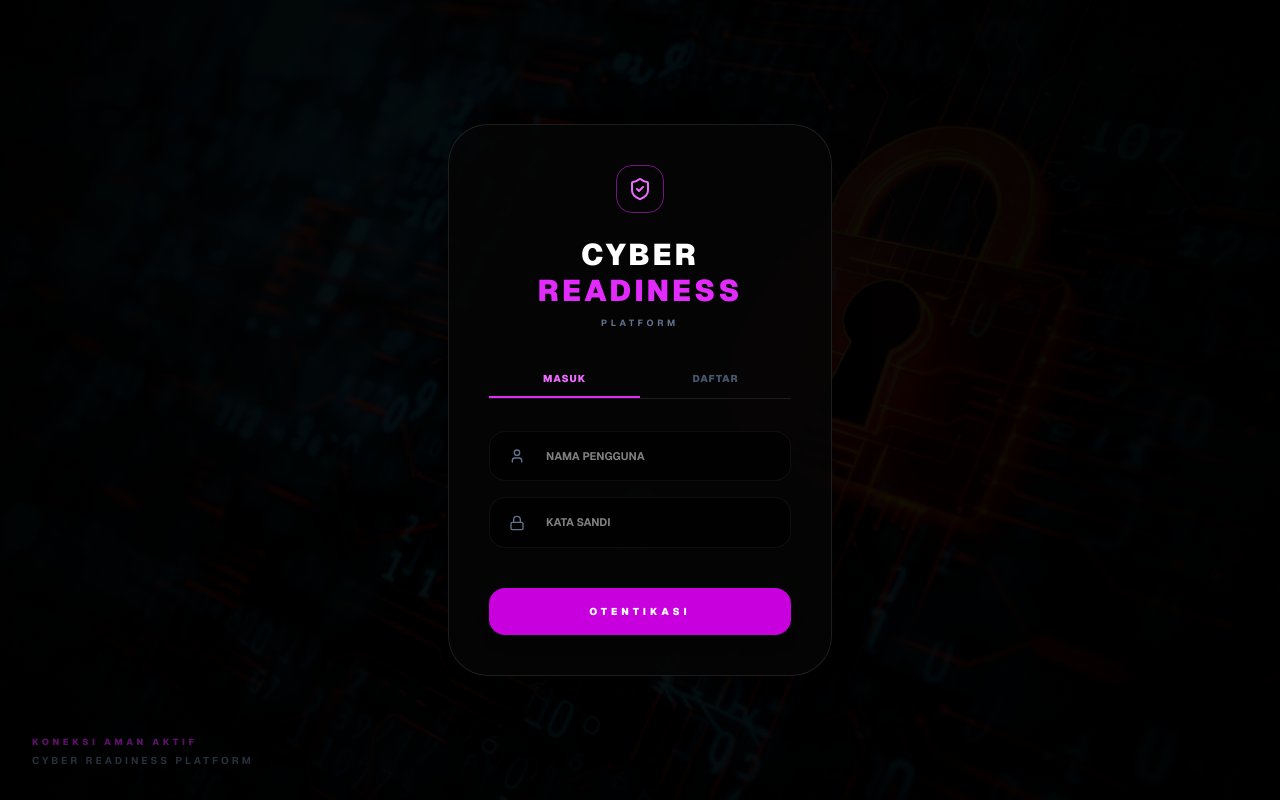
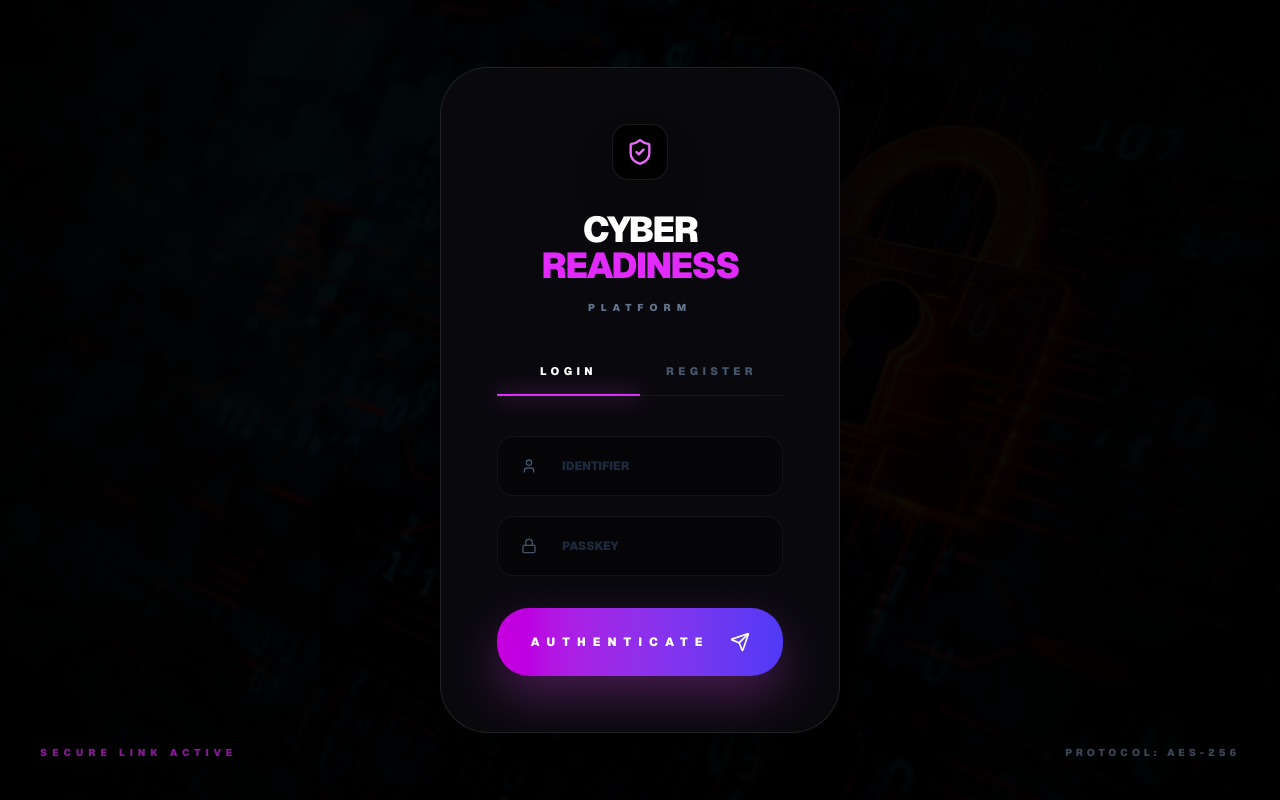
Before and after one commit to Edwinn1711/cyber-backend, a Next.js app: page / in a window 1280 px wide. Built offline with nearby package versions, Linux system fonts and the light colour scheme.

Commit message:
UI DEWA FIX: Responsive grid register and high contrast obsidian design

```diff
--- a/app/(loginregister)/page.tsx
+++ b/app/(loginregister)/page.tsx
@@ -2,33 +2,33 @@
 import React, { useState, useEffect } from 'react'
 import { useRouter } from 'next/navigation'
 import { motion, AnimatePresence, useMotionValue, useSpring, useTransform } from 'framer-motion'
-// --- IMPORT IKON LENGKAP & STABIL ---
+// --- IMPORT IKON AUDITED & LENGKAP ---
 import {
   ShieldCheck, User, Lock, ScanLine, AlertTriangle, Fingerprint,
   MapPin, Calendar, CheckCircle2, Zap, ShieldAlert, Globe, Send
 } from 'lucide-react'
 
-// --- ASSET GALAXY ---
 const CYBER_ASSETS = ["/bg/cyber1.jpg", "/bg/cyber2.jpg", "/bg/cyber3.jpg", "/bg/cyber4.jpg", "/bg/cyber5.jpg"];
 const AVAILABLE_CLASSES = ["X MIPA 1", "X IPS 1", "XI TKJ 1", "XI RPL 1", "XII MIPA 2", "XII DKV 1"];
 
+// --- BACKGROUND ENGINE (DEEP OBSIDIAN) ---
 const PersistentUniverse = React.memo(({ bgIdx }: { bgIdx: number }) => {
   return (
-    <div className="fixed inset-0 z-0 overflow-hidden bg-black">
+    <div className="fixed inset-0 z-0 overflow-hidden bg-[#020205]">
       <AnimatePresence mode="wait">
         <motion.img
           key={bgIdx}
           src={CYBER_ASSETS[bgIdx]}
-          initial={{ opacity: 0 }}
-          animate={{ opacity: 0.3 }}
+          initial={{ opacity: 0, scale: 1.1 }}
+          animate={{ opacity: 0.2, scale: 1 }}
           exit={{ opacity: 0 }}
-          transition={{ duration: 2 }}
-          className="absolute inset-0 w-full h-full object-cover pointer-events-none"
+          transition={{ duration: 4, ease: "easeInOut" }}
+          className="absolute inset-0 w-full h-full object-cover pointer-events-none mix-blend-screen"
         />
       </AnimatePresence>
       <div className="absolute inset-0 bg-black/60 pointer-events-none" />
       <div className="absolute inset-0 bg-grid-static opacity-[0.03] pointer-events-none" />
-      <div className="absolute inset-0 bg-[radial-gradient(circle_at_center,transparent_20%,#000000_100%)] pointer-events-none" />
+      <div className="absolute inset-0 bg-[radial-gradient(circle_at_center,transparent_0%,#000000_100%)] pointer-events-none" />
     </div>
   );
 });
@@ -39,6 +39,7 @@ export default function CyberLoginGateway() {
   const [bgIdx, setBgIdx] = useState(0);
   const [activeTab, setActiveTab] = useState<'LOGIN' | 'REGISTER'>('LOGIN');
 
+  // State Form
   const [username, setUsername] = useState('');
   const [password, setPassword] = useState('');
   const [asal, setAsal] = useState('');
@@ -48,10 +49,11 @@ export default function CyberLoginGateway() {
   const [status, setStatus] = useState<'idle' | 'loading' | 'success' | 'error'>('idle');
   const [errorMessage, setErrorMessage] = useState('');
 
+  // --- LOGIKA 3D PARALLAX TILT ---
   const mouseX = useMotionValue(0);
   const mouseY = useMotionValue(0);
-  const rotateX = useSpring(useTransform(mouseY, [-0.5, 0.5], [10, -10]), { stiffness: 100, damping: 20 });
-  const rotateY = useSpring(useTransform(mouseX, [-0.5, 0.5], [-10, 10]), { stiffness: 100, damping: 20 });
+  const rotateX = useSpring(useTransform(mouseY, [-0.5, 0.5], [8, -8]), { stiffness: 120, damping: 25 });
+  const rotateY = useSpring(useTransform(mouseX, [-0.5, 0.5], [-8, 8]), { stiffness: 120, damping: 25 });
 
   useEffect(() => {
     const handleMouseMove = (e: MouseEvent) => {
@@ -63,111 +65,109 @@ export default function CyberLoginGateway() {
   }, [mouseX, mouseY]);
 
   useEffect(() => {
-    const interval = setInterval(() => setBgIdx(p => (p + 1) % CYBER_ASSETS.length), 5000);
+    const interval = setInterval(() => setBgIdx(p => (p + 1) % CYBER_ASSETS.length), 10000);
     return () => clearInterval(interval);
   }, []);
 
   const handleAuthenticate = async (e: React.FormEvent) => {
     e.preventDefault();
-    if (!username || !password) { setErrorMessage("Data wajib diisi."); setStatus('error'); return; }
+    if (!username || !password) { setErrorMessage("Identity hash required."); setStatus('error'); return; }
     setStatus('loading');
     try {
       const endpoint = activeTab === 'LOGIN' ? 'https://cyber-backend-delta.vercel.app/login' : 'https://cyber-backend-delta.vercel.app/register';
       const bodyData = activeTab === 'LOGIN'
         ? { username, password }
         : { username, password, role: 'siswa', class_name: className, asal, tanggal_lahir: tanggalLahir };
-
-      const res = await fetch(endpoint, {
-        method: 'POST',
-        headers: { 'Content-Type': 'application/json' },
-        body: JSON.stringify(bodyData)
-      });
-
+      const res = await fetch(endpoint, { method: 'POST', headers: { 'Content-Type': 'application/json' }, body: JSON.stringify(bodyData) });
       const data = await res.json();
       if (res.ok) {
         localStorage.setItem('user', JSON.stringify(data));
         setStatus('success');
-        setTimeout(() => router.push(data.role === 'guru' || data.role === 'admin' ? '/guru' : '/siswa'), 1000);
-      } else {
-        setErrorMessage(data.detail || "Gagal masuk.");
-        setStatus('error');
-      }
-    } catch (error) {
-      setErrorMessage("Koneksi terputus.");
-      setStatus('error');
-    }
+        setTimeout(() => router.push(data.role === 'guru' || data.role === 'admin' ? '/guru' : '/siswa'), 1500);
+      } else { setErrorMessage(data.detail || "Access Denied."); setStatus('error'); }
+    } catch (e) { setErrorMessage("Gateway Offline."); setStatus('error'); }
   };
 
   return (
-    <div className="flex items-center justify-center min-h-screen w-full bg-black text-slate-200 overflow-hidden font-sans relative perspective-[1200px]">
+    <div className="flex items-center justify-center min-h-screen w-full bg-[#020205] text-slate-100 overflow-hidden font-sans relative perspective-[1500px]">
       <PersistentUniverse bgIdx={bgIdx} />
 
-      {/* --- KOTAK LOGIN TENGAH --- */}
+      {/* --- KOTAK UTAMA (WIDTH DINAMIS AGAR TIDAK HANCUR) --- */}
       <motion.div
         style={{ rotateX, rotateY, transformStyle: "preserve-3d" }}
-        className="relative z-10 w-full max-w-sm mx-4 bg-[#050505]/80 backdrop-blur-2xl border border-white/10 rounded-[2.5rem] p-10 shadow-2xl my-8"
+        className={`relative z-10 w-full ${activeTab === 'REGISTER' ? 'max-w-[550px]' : 'max-w-[400px]'} mx-4 bg-[#0a0a0f]/90 backdrop-blur-[60px] border border-white/10 rounded-[3rem] p-10 lg:p-14 shadow-[0_40px_100px_rgba(0,0,0,0.8)] transition-all duration-500 overflow-hidden`}
       >
-        <div className="mx-auto w-12 h-12 border border-fuchsia-500/50 rounded-2xl flex items-center justify-center mb-6">
-          <ShieldCheck className="text-fuchsia-400" size={24} />
+        <div className="mx-auto w-14 h-14 bg-black border border-white/10 rounded-2xl flex items-center justify-center mb-8 shadow-2xl">
+          <ShieldCheck className="text-fuchsia-400" size={28} />
         </div>
 
-        <div className="text-center mb-10">
-          <h1 className="text-3xl font-black text-white tracking-widest uppercase">
-            CYBER<span className="text-fuchsia-500"> READINESS</span>
-          </h1>
-          <p className="text-[9px] font-bold text-slate-500 tracking-[0.4em] uppercase mt-2">
-            PLATFORM
-          </p>
+        <div className="text-center mb-12">
+          <h1 className="text-4xl font-black text-white tracking-tighter uppercase leading-none">CYBER <span className="text-fuchsia-500">READINESS</span></h1>
+          <p className="text-[10px] font-black text-slate-500 tracking-[0.6em] uppercase mt-4">PLATFORM</p>
         </div>
 
-        <div className="flex border-b border-white/10 mb-8 relative">
-          <button onClick={() => setActiveTab('LOGIN')} className={`flex-1 pb-3 text-[10px] font-black tracking-widest uppercase ${activeTab === 'LOGIN' ? 'text-fuchsia-400' : 'text-slate-600'}`}>MASUK</button>
-          <button onClick={() => setActiveTab('REGISTER')} className={`flex-1 pb-3 text-[10px] font-black tracking-widest uppercase ${activeTab === 'REGISTER' ? 'text-fuchsia-400' : 'text-slate-600'}`}>DAFTAR</button>
-          <div className={`absolute bottom-0 h-[2px] w-1/2 bg-fuchsia-500 transition-transform ${activeTab === 'LOGIN' ? 'translate-x-0' : 'translate-x-full'}`} />
+        <div className="flex border-b border-white/5 mb-10 relative">
+          <button onClick={() => setActiveTab('LOGIN')} className={`flex-1 pb-4 text-[11px] font-black tracking-[0.4em] transition-all uppercase ${activeTab === 'LOGIN' ? 'text-white' : 'text-slate-600'}`}>LOGIN</button>
+          <button onClick={() => setActiveTab('REGISTER')} className={`flex-1 pb-4 text-[11px] font-black tracking-[0.4em] transition-all uppercase ${activeTab === 'REGISTER' ? 'text-white' : 'text-slate-600'}`}>REGISTER</button>
+          <motion.div animate={{ x: activeTab === 'LOGIN' ? '0%' : '100%' }} className="absolute bottom-[-1px] h-[2px] w-1/2 bg-fuchsia-500 shadow-[0_0_20px_#d946ef]" />
         </div>
 
-        <form onSubmit={handleAuthenticate} className="space-y-4">
+        <form onSubmit={handleAuthenticate} className="space-y-5">
           <div className="relative group">
-            <User size={16} className="absolute left-5 top-1/2 -translate-y-1/2 text-slate-500" />
-            <input type="text" placeholder="NAMA PENGGUNA" value={username} onChange={(e) => setUsername(e.target.value)} className="w-full bg-black/60 border border-white/5 rounded-2xl py-4 pl-14 pr-4 text-[11px] font-bold text-white outline-none focus:border-fuchsia-500" />
+            <User size={16} className="absolute left-6 top-1/2 -translate-y-1/2 text-slate-600 group-focus-within:text-fuchsia-500" />
+            <input type="text" placeholder="IDENTIFIER" value={username} onChange={(e) => setUsername(e.target.value)} className="w-full bg-black/40 border border-white/5 rounded-2xl py-5 pl-16 pr-6 text-[12px] font-black text-white outline-none focus:border-fuchsia-500 transition-all placeholder:text-slate-800" />
           </div>
 
           <div className="relative group">
-            <Lock size={16} className="absolute left-5 top-1/2 -translate-y-1/2 text-slate-500" />
-            <input type="password" placeholder="KATA SANDI" value={password} onChange={(e) => setPassword(e.target.value)} className="w-full bg-black/60 border border-white/5 rounded-2xl py-4 pl-14 pr-4 text-[11px] font-bold text-white outline-none focus:border-fuchsia-500" />
+            <Lock size={16} className="absolute left-6 top-1/2 -translate-y-1/2 text-slate-600 group-focus-within:text-fuchsia-500" />
+            <input type="password" placeholder="PASSKEY" value={password} onChange={(e) => setPassword(e.target.value)} className="w-full bg-black/40 border border-white/5 rounded-2xl py-5 pl-16 pr-6 text-[12px] font-black text-white outline-none focus:border-fuchsia-500 transition-all placeholder:text-slate-800" />
           </div>
 
-          <AnimatePresence>
+          <AnimatePresence mode="wait">
             {activeTab === 'REGISTER' && (
-              <motion.div initial={{ height: 0, opacity: 0 }} animate={{ height: 'auto', opacity: 1 }} exit={{ height: 0, opacity: 0 }} className="space-y-4 pt-2 overflow-hidden">
-                <div className="relative"><MapPin size={16} className="absolute left-5 top-1/2 -translate-y-1/2 text-slate-500" /><input type="text" placeholder="ASAL / KOTA" value={asal} onChange={(e) => setAsal(e.target.value)} className="w-full bg-black/60 border border-white/5 rounded-2xl py-4 pl-14 pr-4 text-[11px] font-bold text-white outline-none focus:border-fuchsia-500 uppercase" /></div>
-                <div className="relative"><Calendar size={16} className="absolute left-5 top-1/2 -translate-y-1/2 text-slate-500" /><input type="date" value={tanggalLahir} onChange={(e) => setTanggalLahir(e.target.value)} style={{ colorScheme: 'dark' }} className="w-full bg-black/60 border border-white/5 rounded-2xl py-4 pl-14 pr-4 text-[11px] font-bold text-white outline-none focus:border-fuchsia-500" /></div>
-                <div className="relative"><ShieldAlert size={16} className="absolute left-5 top-1/2 -translate-y-1/2 text-slate-500" />
-                   <select value={className} onChange={(e) => setClassName(e.target.value)} className="w-full bg-black/60 border border-white/5 rounded-2xl py-4 pl-14 pr-4 text-[11px] font-bold text-slate-300 outline-none focus:border-fuchsia-500 appearance-none uppercase cursor-pointer">
-                     {AVAILABLE_CLASSES.map(cls => <option key={cls} value={cls}>{cls}</option>)}
+              <motion.div initial={{ height: 0, opacity: 0 }} animate={{ height: 'auto', opacity: 1 }} exit={{ height: 0, opacity: 0 }} className="space-y-5 pt-2">
+                {/* --- TACTICAL GRID: 2 KOLOM UNTUK DATA REGISTRASI --- */}
+                <div className="grid grid-cols-2 gap-4">
+                  <div className="relative">
+                    <MapPin size={14} className="absolute left-6 top-1/2 -translate-y-1/2 text-slate-600" />
+                    <input type="text" placeholder="CITY" value={asal} onChange={(e) => setAsal(e.target.value)} className="w-full bg-black/40 border border-white/5 rounded-2xl py-5 pl-14 pr-4 text-[11px] font-black text-white outline-none focus:border-fuchsia-500 uppercase placeholder:text-slate-800" />
+                  </div>
+                  <div className="relative">
+                    <Calendar size={14} className="absolute left-6 top-1/2 -translate-y-1/2 text-slate-600" />
+                    <input type="date" value={tanggalLahir} onChange={(e) => setTanggalLahir(e.target.value)} style={{ colorScheme: 'dark' }} className="w-full bg-black/40 border border-white/5 rounded-2xl py-5 pl-14 pr-4 text-[11px] font-black text-white outline-none focus:border-fuchsia-500" />
+                  </div>
+                </div>
+
+                <div className="relative">
+                   <ShieldAlert size={16} className="absolute left-6 top-1/2 -translate-y-1/2 text-slate-600" />
+                   <select value={className} onChange={(e) => setClassName(e.target.value)} className="w-full bg-black/40 border border-white/5 rounded-2xl py-5 pl-16 pr-6 text-[11px] font-black text-slate-300 outline-none focus:border-fuchsia-500 appearance-none uppercase cursor-pointer">
+                     {AVAILABLE_CLASSES.map(cls => <option key={cls} value={cls} className="bg-[#05050A]">{cls}</option>)}
                    </select>
                 </div>
               </motion.div>
             )}
           </AnimatePresence>
 
-          {status === 'error' && <div className="text-red-400 text-[10px] font-bold uppercase tracking-widest text-center">{errorMessage}</div>}
+          {status === 'error' && (
+            <motion.div initial={{ opacity: 0 }} animate={{ opacity: 1 }} className="p-4 rounded-xl bg-red-500/10 border border-red-500/20 text-red-500 text-[10px] font-black tracking-widest uppercase text-center flex items-center justify-center gap-3">
+              <AlertTriangle size={14} /> {errorMessage}
+            </motion.div>
+          )}
 
-          <button type="submit" disabled={status === 'loading'} className="w-full mt-6 py-4 bg-fuchsia-600 hover:bg-fuchsia-500 rounded-2xl font-black text-[10px] tracking-[0.4em] text-white shadow-lg transition-all uppercase">
-             {status === 'loading' ? 'VERIFIKASI...' : 'OTENTIKASI'}
+          <button type="submit" disabled={status === 'loading'} className="w-full mt-8 py-6 bg-gradient-to-r from-fuchsia-600 to-indigo-600 hover:from-fuchsia-500 hover:to-indigo-500 text-white rounded-[2rem] font-black text-[12px] tracking-[0.6em] shadow-[0_20px_50px_rgba(217,70,239,0.3)] transition-all uppercase flex items-center justify-center gap-5 disabled:opacity-50 group">
+             {status === 'loading' ? 'VERIFYING...' : 'AUTHENTICATE'} <Send size={20} className="group-hover:translate-x-1 transition-transform" />
           </button>
         </form>
       </motion.div>
 
-      {/* FOOTER */}
-      <div className="absolute bottom-8 left-8 hidden md:block opacity-40">
-          <p className="text-[9px] font-black text-fuchsia-500 tracking-[0.4em] uppercase">KONEKSI AMAN AKTIF</p>
-          <p className="text-[10px] font-bold text-slate-500 tracking-[0.3em] uppercase mt-1">CYBER READINESS PLATFORM</p>
-      </div>
+      {/* FOOTER INFO */}
+      <div className="absolute bottom-10 left-10 hidden md:block"><p className="text-[10px] font-black text-fuchsia-500 tracking-[0.5em] uppercase opacity-60">SECURE LINK ACTIVE</p></div>
+      <div className="absolute bottom-10 right-10 hidden md:block text-right"><p className="text-[10px] font-black text-slate-500 tracking-[0.4em] uppercase opacity-60">PROTOCOL: AES-256</p></div>
 
       <style dangerouslySetInnerHTML={{ __html: `
-        .bg-grid-static { background-image: linear-gradient(to right, rgba(255, 255, 255, 0.05) 1px, transparent 1px), linear-gradient(to bottom, rgba(255, 255, 255, 0.05) 1px, transparent 1px); background-size: 60px 60px; }
-        input[type="date"]::-webkit-calendar-picker-indicator { filter: invert(1); opacity: 0.5; cursor: pointer; }
+        .bg-grid-static { background-image: linear-gradient(to right, rgba(255, 255, 255, 0.03) 1px, transparent 1px), linear-gradient(to bottom, rgba(255, 255, 255, 0.03) 1px, transparent 1px); background-size: 60px 60px; }
+        input[type="date"]::-webkit-calendar-picker-indicator { filter: invert(1); opacity: 0.6; cursor: pointer; }
+        input:-webkit-autofill { -webkit-box-shadow: 0 0 0 30px #0a0a0f inset !important; -webkit-text-fill-color: white !important; }
       `}} />
     </div>
   );
```
